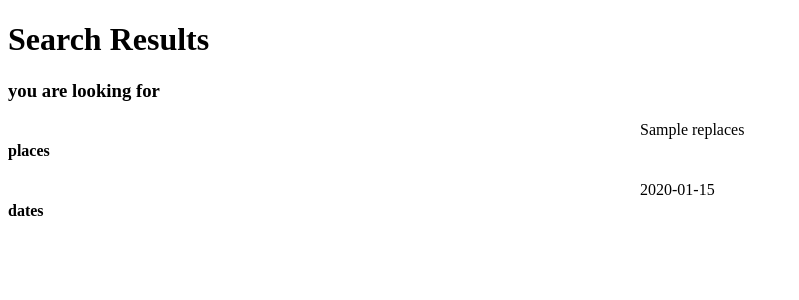
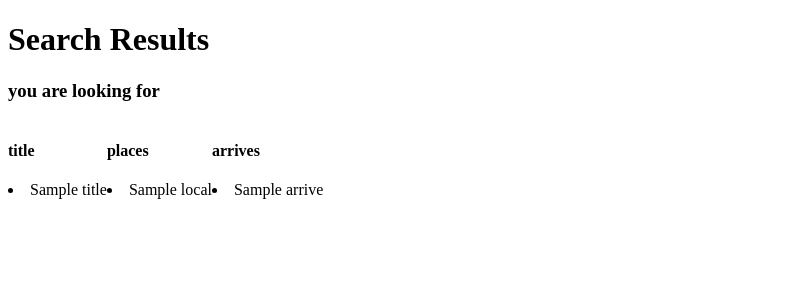
Before and after one commit to daje0601/Track_KerryExpress, a Flask app: template templates/report.html in a window 1280 px wide. Shown: the top 300 px of the page, without its empty margins (0-799 px from the left). Run offline with Flask 2, Linux system fonts and the light colour scheme; the template is opened without the code that fills it: most values are stand-ins (such as "Sample title", 1, 10 or a date in 2020).

Commit message:
success rander_template and chromedriver setting

```diff
--- a/main.py
+++ b/main.py
@@ -1,17 +1,11 @@
 from urllib.parse import quote_plus
 from bs4 import BeautifulSoup
 from selenium import webdriver
-from selenium.webdriver.common.by import By
-from selenium.webdriver.support.ui import WebDriverWait
-from selenium.webdriver.support import expected_conditions as EC
 from selenium.webdriver.common.keys import Keys
-from webdriver_manager.chrome import ChromeDriverManager
-
 import requests
 import time
+from flask import Flask, render_template, request, redirect
 
-from flask import Flask, render_template, request, redirect
-#request는 우리가 입력한 자료를 받아오기 위해서 import하는거야
 
 db = {}
 
@@ -20,7 +14,7 @@ app = Flask("SuperScrapeer")
 @app.route("/")
 def home():
     return render_template("home.html")
-# @는 데코레이터로 바로 아래에 있는 함수를 찾는데 그 함수를 데코레이트 해주는 역할을 해
+
 
 @app.route("/report")
 def report():
@@ -28,17 +22,17 @@ def report():
 
     word = word.lower()
 
+
     #우리가 원하는 사이트를 들어가서 사용자가 송장번호 입력할 수 있음
     baseUrl = 'https://th.kerryexpress.com/th/track/?track='
     plusUrl = word
 
+
     #입력된 송장번호로 검색
     url = baseUrl + quote_plus(plusUrl)
-    driver = webdriver.Chrome(ChromeDriverManager().install())
+    driver = webdriver.Chrome()
     driver.get(url)
     driver.find_element_by_class_name('ke-btn-search').click()
-    #WebDriverWait(driver, 2).until(EC.presence_of_element_located((By.CSS_SELECTOR, '#ke-btn-search')))
-    #driver.implicitly_wait(3)
     time.sleep(2)
 
 
@@ -48,17 +42,20 @@ def report():
     table = soup.find_all("div", {"class": "d-flex flex-column flex-sm-row flex-fill pl-3"})
     dates = soup.find_all("div", {"class":"text-sm-right d-flex flex-column py-2"})
 
+    titles = []
+    for info in table:
+        titles.append(info.find("span", {"class":"header bold"}).text)
+
     places = []
     for info in table:
-        places.append(info.find("span", {"class":"header bold"}).text)
         places.append(info.find("span", {"class": "text-1418 light"}).text)
 
-    arrive_tiem = []
+    arrives = []
     for date in dates:
-        arrive_tiem.append(date.find("span", {"class": "text-1418 light"}).text)
+        arrives.append(date.find("span", {"class": "text-1418 light"}).text)
 
     driver.close()
 
-    return render_template("report.html", searchingBy=word, places=places, dates=dates)
+    return render_template("report.html", searchingBy=word, titles=titles, places=places, arrives=arrives)
 
 app.run(host="127.0.0.1")
--- a/templates/report.html
+++ b/templates/report.html
@@ -6,26 +6,37 @@
         <title>Document</title>
         <style>
             section {
-                display : grid;
-                grid-template-columns: repeat(2, 1fr);
+                display : flex;
+
             }
+
         </style>
     </head>
     <body>
         <h1>Search Results</h1>
         <h3>you are looking for {{searchingBy}}</h3>
         <section>
-            <h4>places</h4>
-            {% for local in places %}
-                <span>{{local.replaces}}</span>
+            <div>
+                <h4>title</h4>
+                {% for title in titles %}
+                    <li>{{title}}</li>
+                {% endfor %}
+            </div>
 
-            {% endfor %}
+            <div>
+                <h4>places</h4>
+                {% for local in places %}
+                    <li>{{local}}</li>
+                {% endfor %}
+            </div>
 
-            <h4>dates</h4>
-            {% for time in dates %}
-                <span>{{time.dates}}</span>
+            <div>
+                <h4>arrives</h4>
+                {% for arrive in arrives %}
+                    <li>{{arrive}}</li>
+                {% endfor %}
+            </div>
 
-            {% endfor %}
         </section>
     </body>
 </html>
--- a/tracking.py
+++ b/tracking.py
@@ -2,7 +2,6 @@ from urllib.parse import quote_plus
 from bs4 import BeautifulSoup
 from selenium import webdriver
 from selenium.webdriver.common.keys import Keys
-from webdriver_manager.chrome import ChromeDriverManager
 import requests
 import time
 
@@ -12,10 +11,10 @@ plusUrl = "sly2000312465"
 
 #입력된 송장번호로 검색
 url = baseUrl + quote_plus(plusUrl)
-driver = webdriver.Chrome(ChromeDriverManager().install())
+driver = webdriver.Chrome()
 driver.get(url)
 driver.find_element_by_class_name('ke-btn-search').click()
-driver.implicitly_wait(30)  #작동이 되지 않음...
+
 time.sleep(2)
 
 
```
